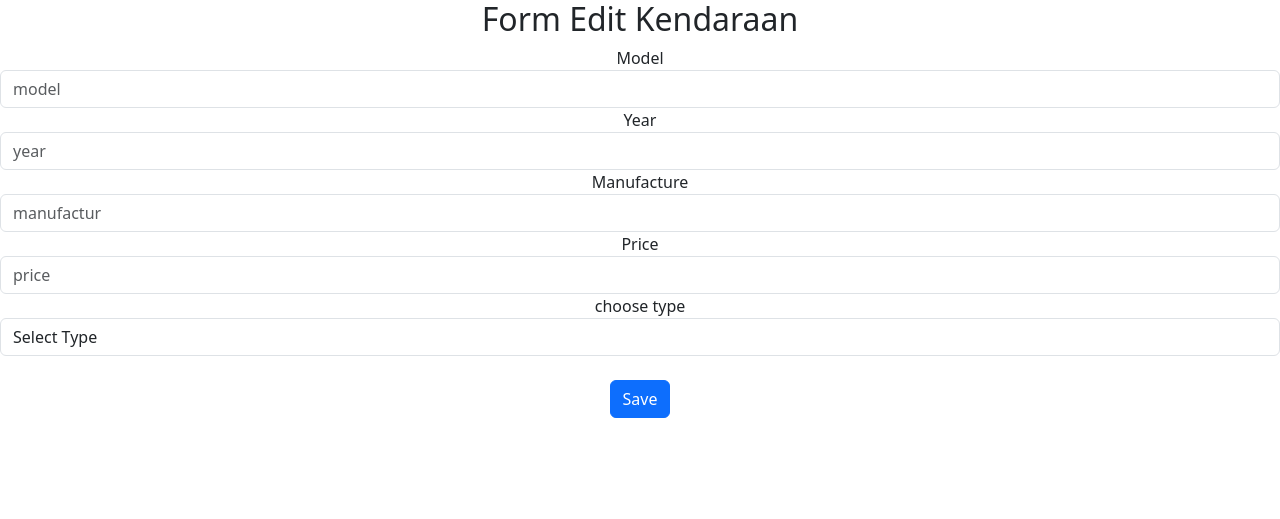
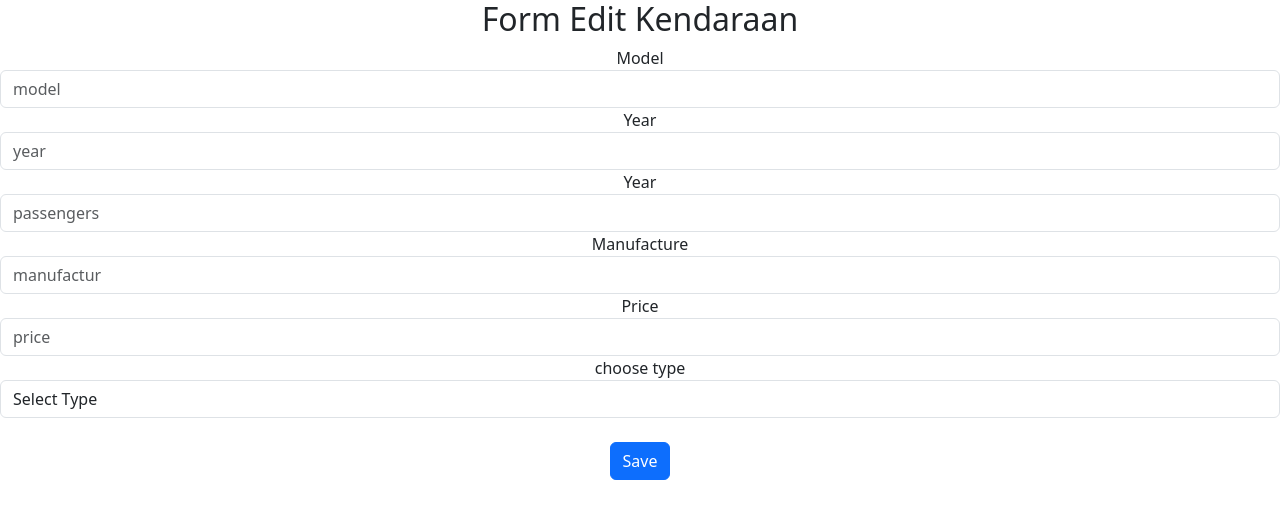
Before and after one commit to lanovia221/showroom_2, a PHP site: page /app/form-edit-order.php?vehicleId=1 in a window 1280 px wide. Shown: the top 519 px of the page. Run offline with PHP 8.4, Linux system fonts and the light colour scheme.

Commit message:
update passengers

```diff
--- a/app/edit-data-order.php
+++ b/app/edit-data-order.php
@@ -9,14 +9,14 @@ $passengers =$_POST['passengers'];
 $manufactur =$_POST['manufactur'];
 $price		=$_POST['price'];
 
-$query = mysqli_query($mysqli, "UPDATE vehicle SET model='$model', year='$year',passengers='$passengers',manufactur='$manufactur',price='$price' WHERE vehicleId='$vehicleId'");
+$query = mysqli_query($mysqli, "UPDATE vehicle SET model='$model', year='$year', passengers='$passengers',manufactur='$manufactur',price='$price' WHERE vehicleId='$vehicleId'");
 
 
-// if(!$model){
+// if(!$passengers){
 // 	die("error");
 // }else{
 // 	echo "nice";
 // }
 
-// header ("location:tabel_order.php");
+header ("location:tabel_order.php");
 ?>
--- a/app/form-edit-order.php
+++ b/app/form-edit-order.php
@@ -19,19 +19,23 @@ if ($_SERVER["REQUEST_METHOD"] == "POST" && isset($_POST["submit"])) {
     <h2>Form Edit Kendaraan</h2>
     <form action="edit-data-order.php?vehicleId=<?php echo $_GET['vehicleId'];?>" method="post">
         <div class="form-group">
-            <label for="model">Model</label>
+            <label for="inputModel">Model</label>
             <input type="text" class="form-control" name="model" placeholder="model" required>
         </div>
         <div class="form-group">
-            <label for="year">Year</label>
+            <label for="inputYear">Year</label>
             <input type="text" class="form-control" name="year" placeholder="year" required>
         </div>
         <div class="form-group">
-            <label for="manufactur">Manufacture</label>
+            <label for="inputPassengers">Year</label>
+            <input type="text" class="form-control" name="passengers" placeholder="passengers" required>
+    </div>
+        <div class="form-group">
+            <label for="inputManufactur">Manufacture</label>
             <input type="text" class="form-control" name="manufactur" placeholder="manufactur" required>
         </div>
         <div class="form-group">
-            <label for="price">Price</label>
+            <label for="inputPrice">Price</label>
             <input type="text" class="form-control" name="price" placeholder="price" required>
         </div>
         <div class="selecter">
--- a/app/tabel_order.php
+++ b/app/tabel_order.php
@@ -31,7 +31,7 @@ $numb = 0; // Initialize the variable outside of the loop
             <td>Type</td>
             <td>
             <a href='delete-data-order.php?vehicleId=<?php echo $result_vec['vehicleId'];?>' class='btn btn-sm btn-danger'>Delete</a>
-            <a href='edit-data-order.php?vehicleId=<?php echo $result_vec['vehicleId'];?>&&page=edit' class='btn btn-sm btn-warning'>Edit</a>
+            <a href='form-edit-order.php?vehicleId=<?php echo $result_vec['vehicleId'];?>&&page=edit' class='btn btn-sm btn-warning'>Edit</a>
             </td>
         </tr>
     <?php
```
